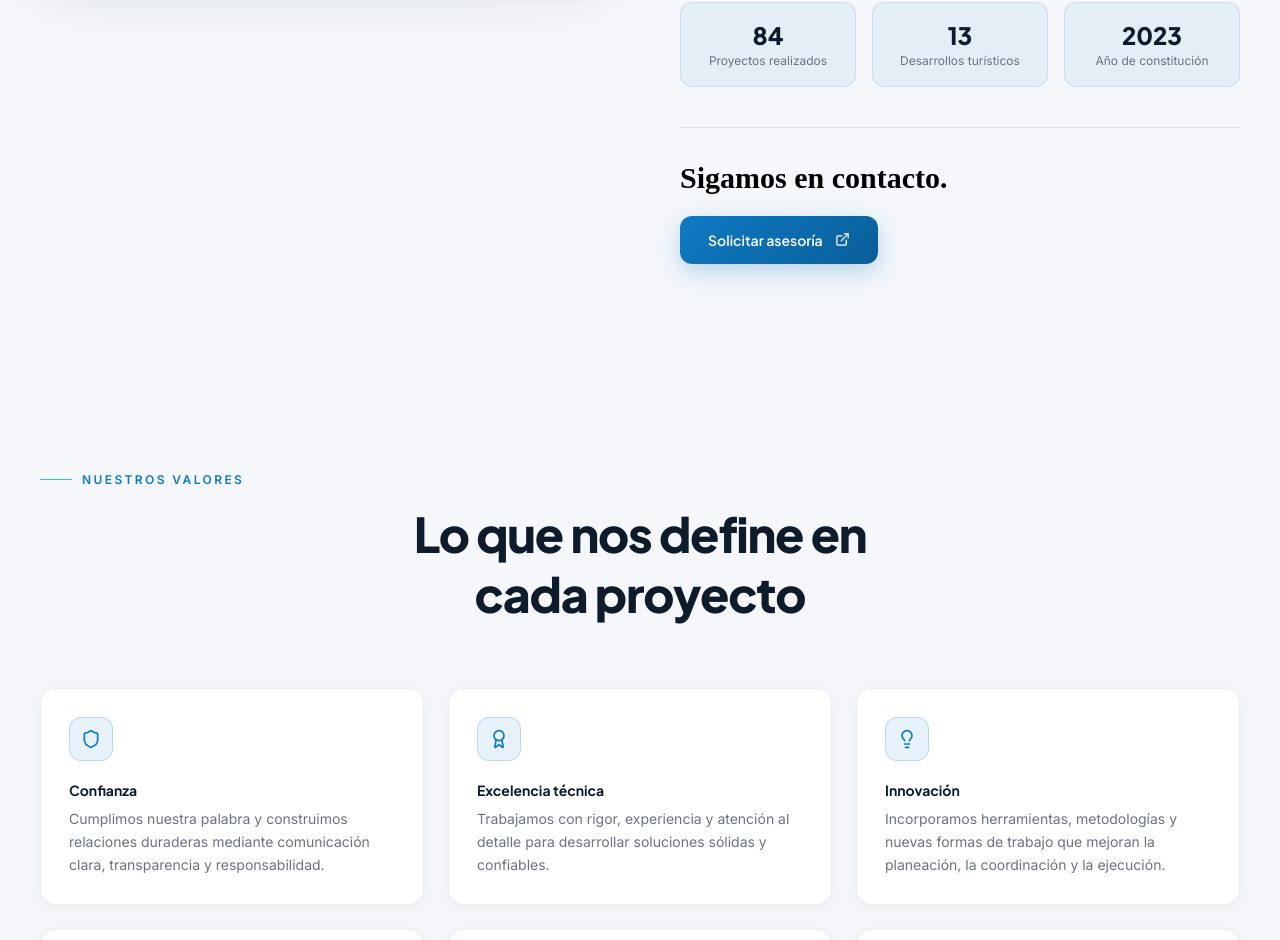
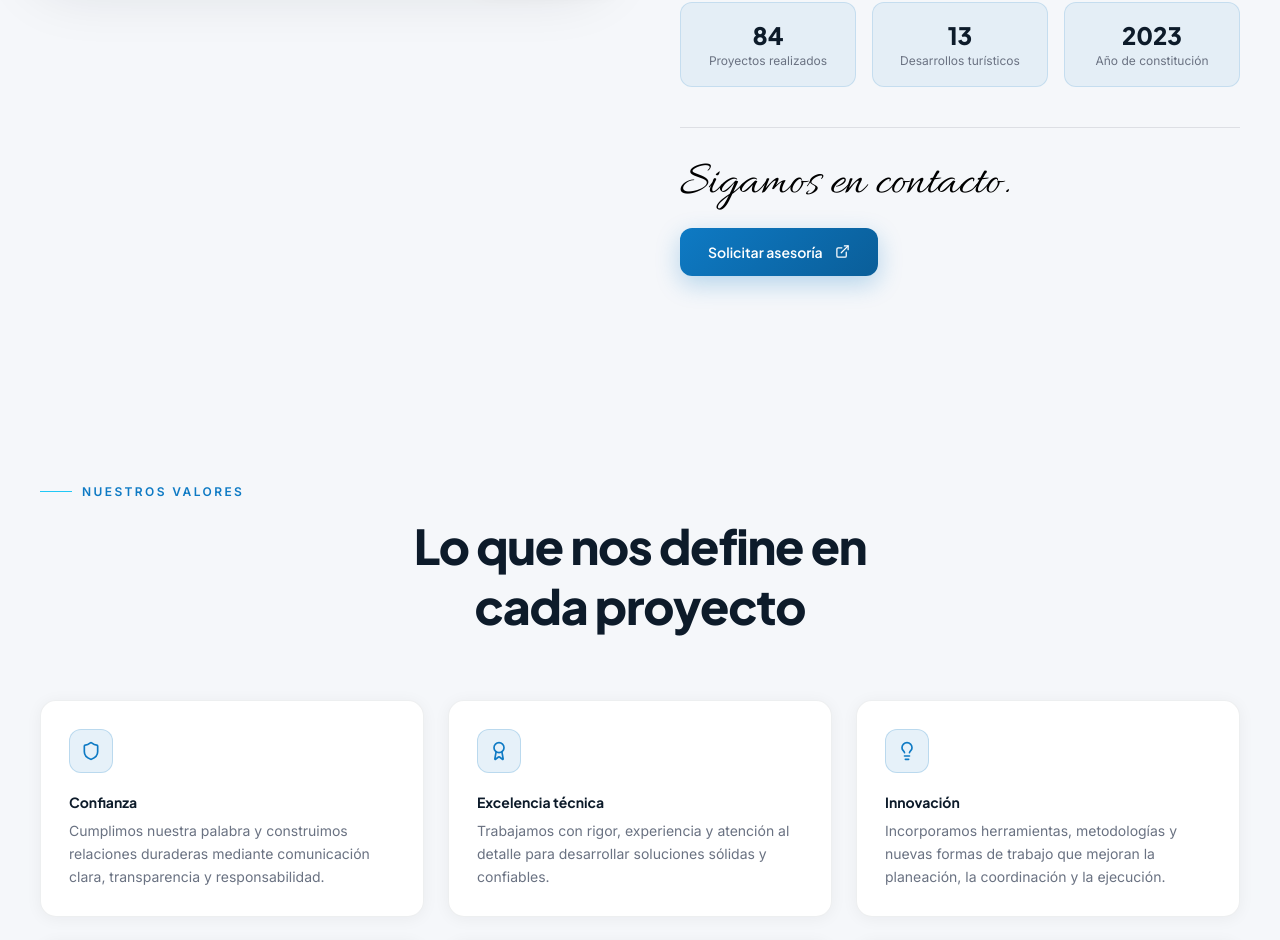
Before and after one commit to alejandrabarcenadev/instalacionesaplicadasbaar, a React (Vite) app: page / in a window 1280 px wide. Shown: the part 4644-5584 px from the top of the page. Built offline with nearby package versions, Linux system fonts and the light colour scheme.

Commit message:
Ajusta tipografia de firma en contacto

```diff
--- a/index.html
+++ b/index.html
@@ -1,21 +1,37 @@
-
 <!DOCTYPE html>
 <html lang="es">
   <head>
-
     <meta charset="UTF-8" />
     <meta name="viewport" content="width=device-width, initial-scale=1.0" />
+
+    <link rel="preconnect" href="https://fonts.googleapis.com" />
+    <link rel="preconnect" href="https://fonts.gstatic.com" crossorigin />
+    <link
+      href="https://fonts.googleapis.com/css2?family=Allura&display=swap"
+      rel="stylesheet"
+    />
+
     <title>Baar Instalaciones Aplicadas</title>
-    <meta name="description" content="BAAR Instalaciones Aplicadas ofrece servicios especializados de ingeniería hidráulica, eléctrica y protección contra incendios para proyectos residenciales, comerciales y de alta especialización." />
+    <meta
+      name="description"
+      content="BAAR Instalaciones Aplicadas ofrece servicios especializados de ingeniería hidráulica, eléctrica y protección contra incendios para proyectos residenciales, comerciales y de alta especialización."
+    />
     <meta name="robots" content="index, follow" />
-      <style>html, body { height: 100%; margin: 0; } #root { height: 100%; }</style>
+    <style>
+      html,
+      body {
+        height: 100%;
+        margin: 0;
+      }
 
+      #root {
+        height: 100%;
+      }
+    </style>
   </head>
 
   <body>
-
     <div id="root"></div>
     <script type="module" src="/src/main.tsx"></script>
-
   </body>
 </html>
--- a/src/app/App.tsx
+++ b/src/app/App.tsx
@@ -1029,14 +1029,14 @@
               </div>
 
               {/* CTA */}
-                           <div
+                                  <div
                 className="mt-10 pt-8 border-t"
                 style={{ borderColor: "rgba(13,27,42,0.1)" }}
               >
-                <p
-                  className="mb-5 text-3xl font-bold"
+                               <p
+                  className="mb-5 text-5xl font-normal"
                   style={{
-                    fontFamily: "'Segoe Script', 'Brush Script MT', cursive",
+                    fontFamily: "'Allura', cursive",
                     color: "#000000",
                   }}
                 >
```
Lines whose indentation alone changed are shown as unchanged.
